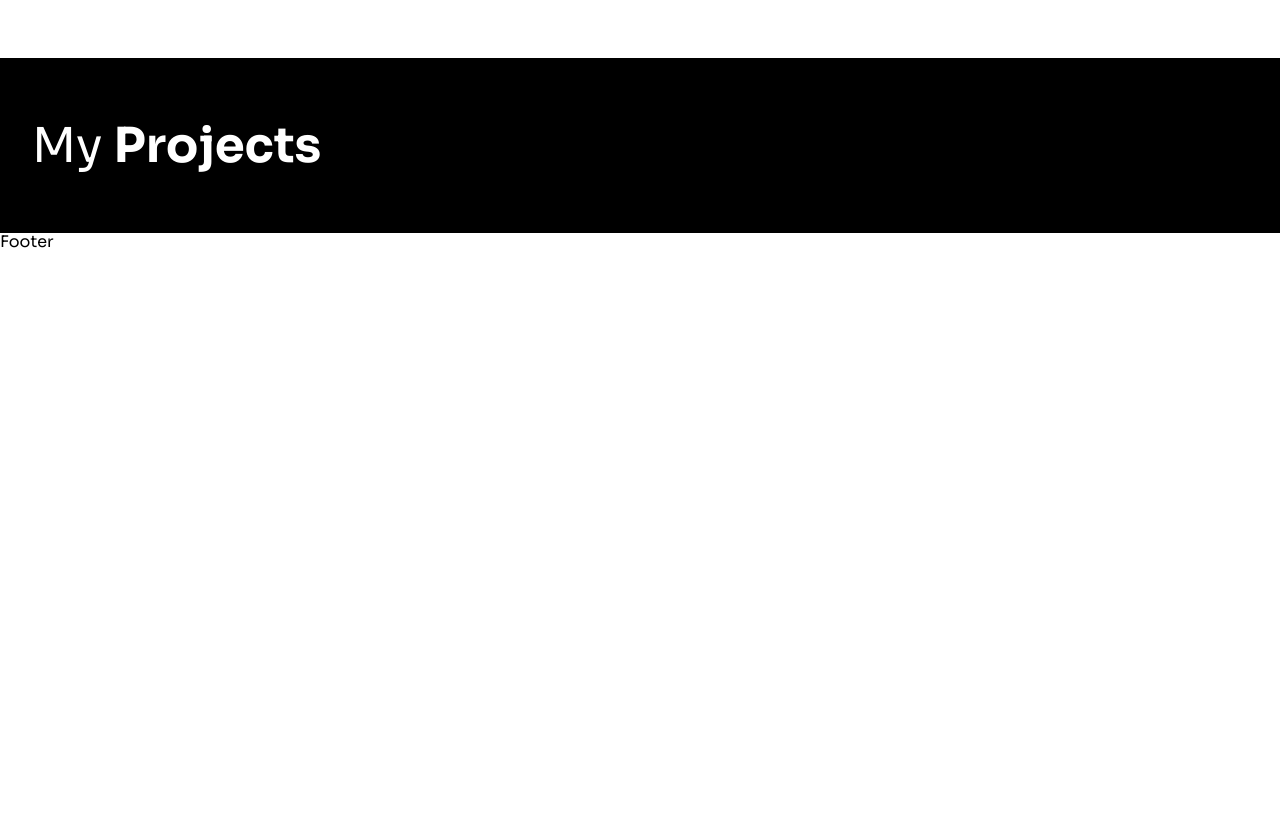
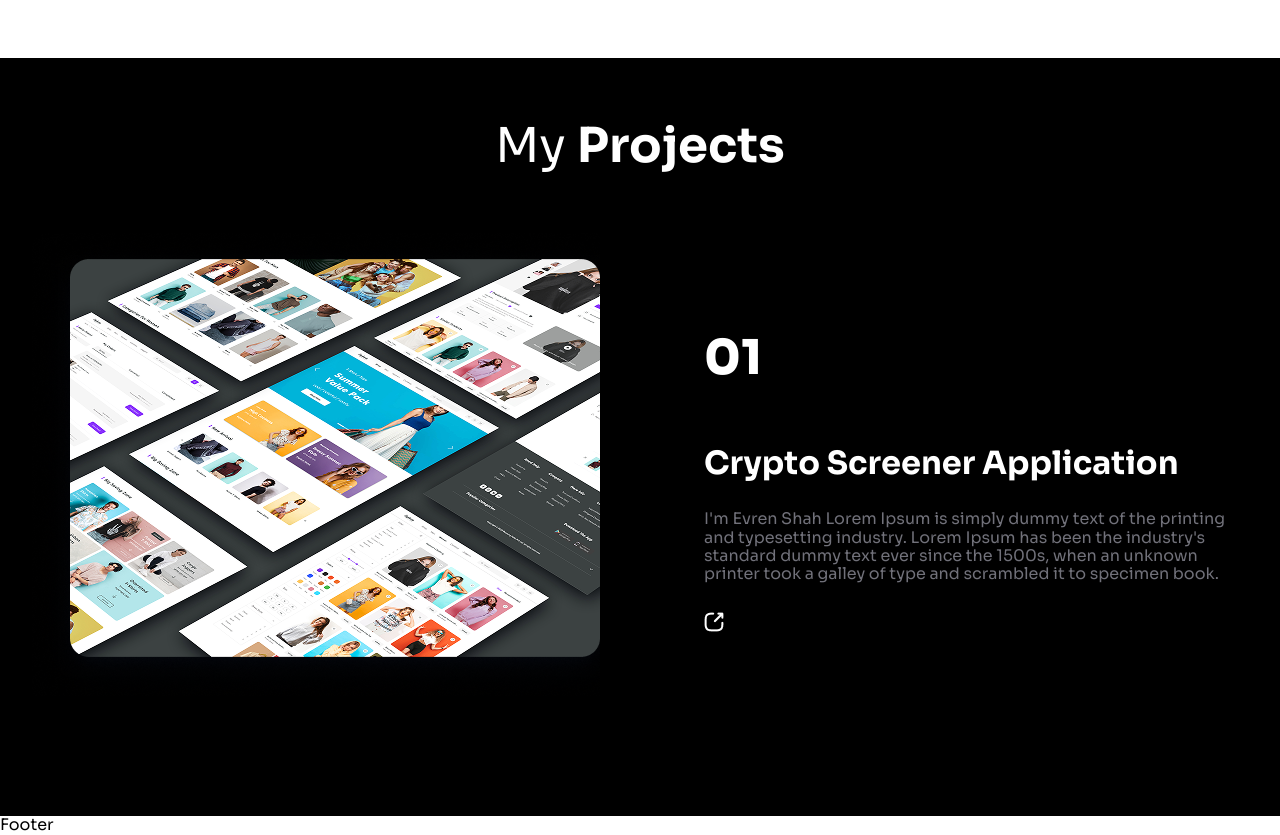
Before and after one commit to ozodbekw/illustrarion-portfolio, a plain HTML site: page index.html in a window 1280 px wide. Shown: the part 2993-3828 px from the top of the page. Before the commit the page ends 3245 px from the top, so only its background shows below. Drawn offline with Linux system fonts and the light colour scheme.

Commit message:
Add project card layout and styling, including image and description

```diff
--- a/css/style.css
+++ b/css/style.css
@@ -300,6 +300,7 @@ main {
 }
 .projects__container {
   padding: 0 32px;
+  text-align: center;
 }
 
 .projects__title {
@@ -311,5 +312,36 @@ main {
     font-weight: 700;
   }
 }
+
 .projects__card {
+  display: flex;
+  align-items: center;
+  gap: 40px;
+  padding: 20px 0;
+  text-align: left;
 }
+.products__card-img {
+  padding: 40px 64px 40px 0;
+  border-radius: 10px;
+}
+.products__card-text {
+  display: flex;
+  flex-direction: column;
+  gap: 28px;
+}
+.projects__card-number {
+  font-size: 48px;
+  font-weight: 800;
+}
+.products__card-title {
+  font-size: 32px;
+  font-weight: 700;
+}
+.products__card-describtion {
+  font-size: 16px;
+  color: #71717a;
+}
+.prosucts__card-share {
+  height: 20px;
+  width: 20px;
+}
--- a/index.html
+++ b/index.html
@@ -3,7 +3,7 @@
   <head>
     <meta charset="UTF-8" />
     <meta name="viewport" content="width=device-width, initial-scale=1.0" />
-    <title>Personal Portdolio</title>
+    <title>Personal Portfolio</title>
     <link rel="stylesheet" href="./css/style.css" />
     <link rel="stylesheet" href="./css/normalize.css" />
     <link
@@ -267,14 +267,31 @@
       <section class="projects">
         <div class="projects__container container">
           <h2 class="projects__title">My <span>Projects</span></h2>
-          <div class="projects__card"></div>
+          <div class="projects__card">
+            <img
+              class="products__card-img"
+              src="./img/projects__card-img2.png"
+              alt=""
+            />
+            <div class="products__card-text">
+              <h1 class="projects__card-number">01</h1>
+              <h2 class="products__card-title">Crypto Screener Application</h2>
+              <p class="products__card-describtion">
+                I'm Evren Shah Lorem Ipsum is simply dummy text of the printing
+                and typesetting industry. Lorem Ipsum has been the industry's
+                standard dummy text ever since the 1500s, when an unknown
+                printer took a galley of type and scrambled it to specimen book.
+              </p>
+              <img class="prosucts__card-share" src="./img/export.png" alt="" />
+            </div>
+          </div>
         </div>
       </section>
     </main>
 
     <!-- Footer -->
     <footer class="footer">
-      <div class="sooter-container container">Footer</div>
+      <div class="footer-container container">Footer</div>
     </footer>
   </body>
 </html>
```
Also changed, not shown: img/export.png (added), img/projects__card-img.png (added), img/projects__card-img2.png (added), img/projects__card-img3.png (added).
